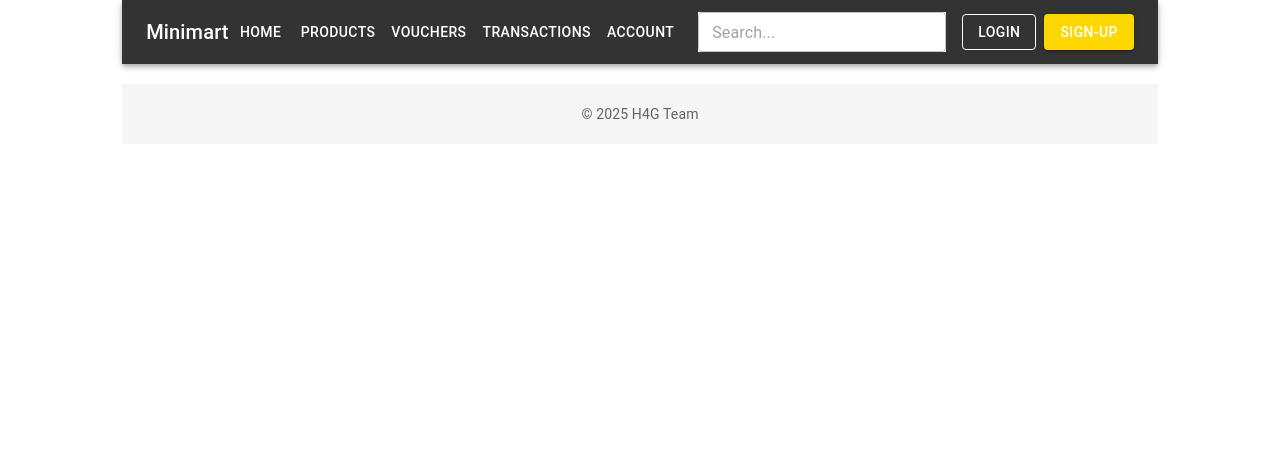
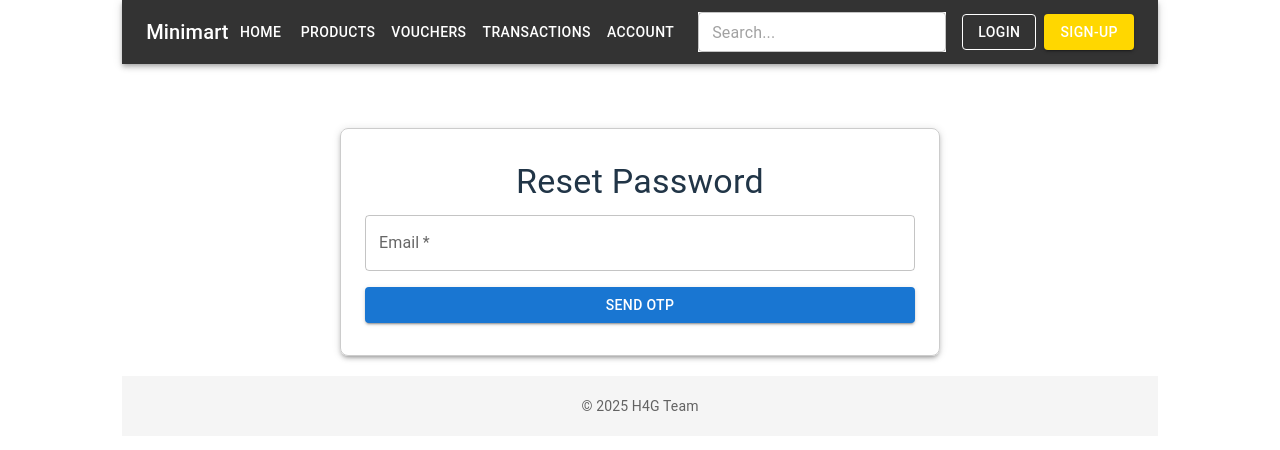
Before and after one commit to itsnotsherm/h4g-2024, a React (Vite) app in the folder frontend/: page /reset-password in a window 1280 px wide. Shown: the top 450 px of the page. Built offline with nearby package versions, Linux system fonts and the light colour scheme.

Commit message:
Add reset password functionality

```diff
--- a/frontend/package.json
+++ b/frontend/package.json
@@ -13,6 +13,7 @@
     "@emotion/react": "^11.14.0",
     "@emotion/styled": "^11.14.0",
     "@mui/material": "^6.4.0",
+    "axios": "^1.7.9",
     "react": "^18.3.1",
     "react-dom": "^18.3.1",
     "react-router-dom": "^7.1.1"
--- a/frontend/src/App.tsx
+++ b/frontend/src/App.tsx
@@ -5,17 +5,8 @@ import ProductList from "./components/ProductList";
 import Footer from "./components/Footer";
 import Login from "./components/Login";
 import Signup from "./components/Signup";
+import ResetPassword from "./components/ResetPassword";
 
-// function App() {
-//   return (
-//     <div>
-//       <Header />
-//       <Intro />
-//       <ProductList />
-//       <Footer />
-//     </div>
-//   );
-// }
 function App() {
   return (
     <Router>
@@ -35,12 +26,14 @@ function App() {
         {/* Login and Signup routes */}
         <Route path="/login" element={<Login />} />
         <Route path="/signup" element={<Signup />} />
+        <Route path="/reset-password" element={<ResetPassword />} />
 
         {/* Placeholder for other routes if needed */}
         <Route path="/products" element={<h1>Products Page</h1>} />
         <Route path="/vouchers" element={<h1>Vouchers Page</h1>} />
         <Route path="/transactions" element={<h1>Transactions Page</h1>} />
         <Route path="/account" element={<h1>Account Page</h1>} />
+
       </Routes>
       <Footer />
     </Router>
--- a/frontend/src/components/Login.tsx
+++ b/frontend/src/components/Login.tsx
@@ -6,12 +6,15 @@ import {
     Typography,
     Box,
     Alert,
+    Link,
   } from "@mui/material";
+import { useNavigate } from "react-router-dom";
 
 const Login: React.FC = () => {
   const [email, setEmail] = useState("");
   const [password, setPassword] = useState("");
   const [message, setMessage] = useState({ type: "", text: "" });
+  const navigate = useNavigate();
 
   const handleSubmit = (e: React.FormEvent) => {
     e.preventDefault();
@@ -56,6 +59,15 @@ const Login: React.FC = () => {
         <Button type="submit" variant="contained" color="primary" fullWidth>
           Login
         </Button>
+        <Typography align="center" sx={{ mt: 2 }}>
+          <Link
+            component="button"
+            onClick={() => navigate("/reset-password")}
+            sx={{ textDecoration: "none", cursor: "pointer" }}
+          >
+            Forgot Password?
+          </Link>
+        </Typography>
       </Box>
     </Container>
   );
--- /dev/null
+++ b/frontend/src/components/ResetPassword.tsx
@@ -0,0 +1,51 @@
+import React, { useState } from "react";
+import { Container, TextField, Button, Typography, Box, Alert } from "@mui/material";
+import axios from "axios";
+
+const ResetPassword: React.FC = () => {
+  const [email, setEmail] = useState("");
+  const [message, setMessage] = useState({ type: "", text: "" });
+
+  const handleSubmit = async (e: React.FormEvent) => {
+    e.preventDefault();
+
+    try {
+      const response = await axios.post("http://localhost:5000/api/reset-password", { email });
+      setMessage({ type: "success", text: response.data.message });
+    } catch (err: any) {
+      setMessage({
+        type: "error",
+        text: err.response?.data.message || "An error occurred. Please try again.",
+      });
+    }
+  };
+
+  return (
+    <Container maxWidth="sm" sx={{ mt: 8, p: 4, border: "1px solid #ccc", borderRadius: 2, boxShadow: 3 }}>
+      <Typography variant="h4" align="center" gutterBottom>
+        Reset Password
+      </Typography>
+      {message.text && (
+        <Alert severity={message.type === "success" ? "success" : "error"} sx={{ mb: 2 }}>
+          {message.text}
+        </Alert>
+      )}
+      <Box component="form" onSubmit={handleSubmit} noValidate>
+        <TextField
+          label="Email"
+          type="email"
+          fullWidth
+          required
+          value={email}
+          onChange={(e) => setEmail(e.target.value)}
+          sx={{ mb: 2 }}
+        />
+        <Button type="submit" variant="contained" color="primary" fullWidth>
+          Send OTP
+        </Button>
+      </Box>
+    </Container>
+  );
+};
+
+export default ResetPassword;
--- a/frontend/src/components/Signup.tsx
+++ b/frontend/src/components/Signup.tsx
@@ -12,13 +12,14 @@ const Signup: React.FC = () => {
   const [name, setName] = useState("");
   const [email, setEmail] = useState("");
   const [password, setPassword] = useState("");
+  const [mobile, setMobile] = useState("");
   const [message, setMessage] = useState({ type: "", text: "" });
 
   const handleSubmit = (e: React.FormEvent) => {
     e.preventDefault();
 
     // Simulate signup success
-    if (name && email && password) {
+    if (name && email && password && mobile) {
       setMessage({ type: "success", text: "Signup successful! Please log in." });
     } else {
       setMessage({ type: "error", text: "Please fill in all fields." });
@@ -63,6 +64,15 @@ const Signup: React.FC = () => {
           onChange={(e) => setPassword(e.target.value)}
           sx={{ mb: 2 }}
         />
+        <TextField
+          label="Mobile"
+          type="mobile"
+          fullWidth
+          required
+          value={mobile}
+          onChange={(e) => setMobile(e.target.value)}
+          sx={{ mb: 2 }}
+        />
         <Button type="submit" variant="contained" color="success" fullWidth>
           Sign Up
         </Button>
```
Also changed, not shown: 1 other file (tests, documents, lock files or other folders).
